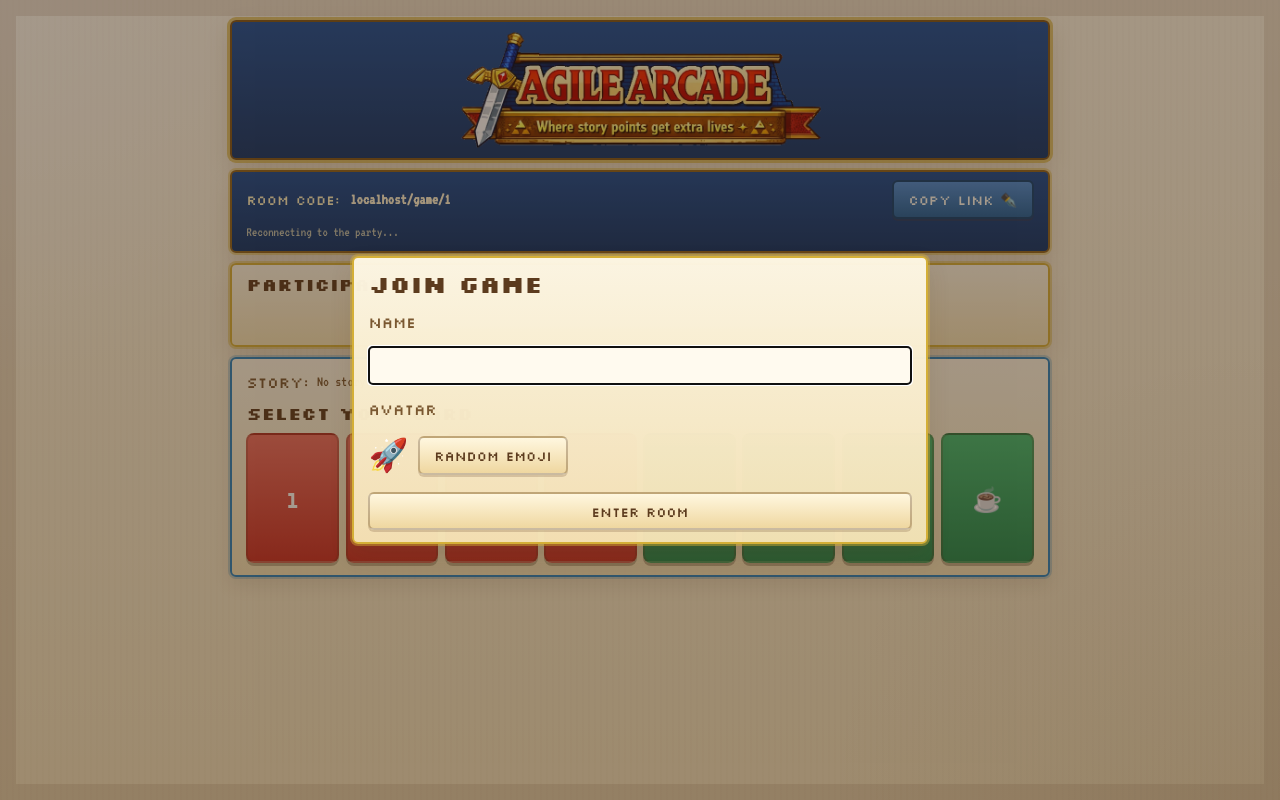
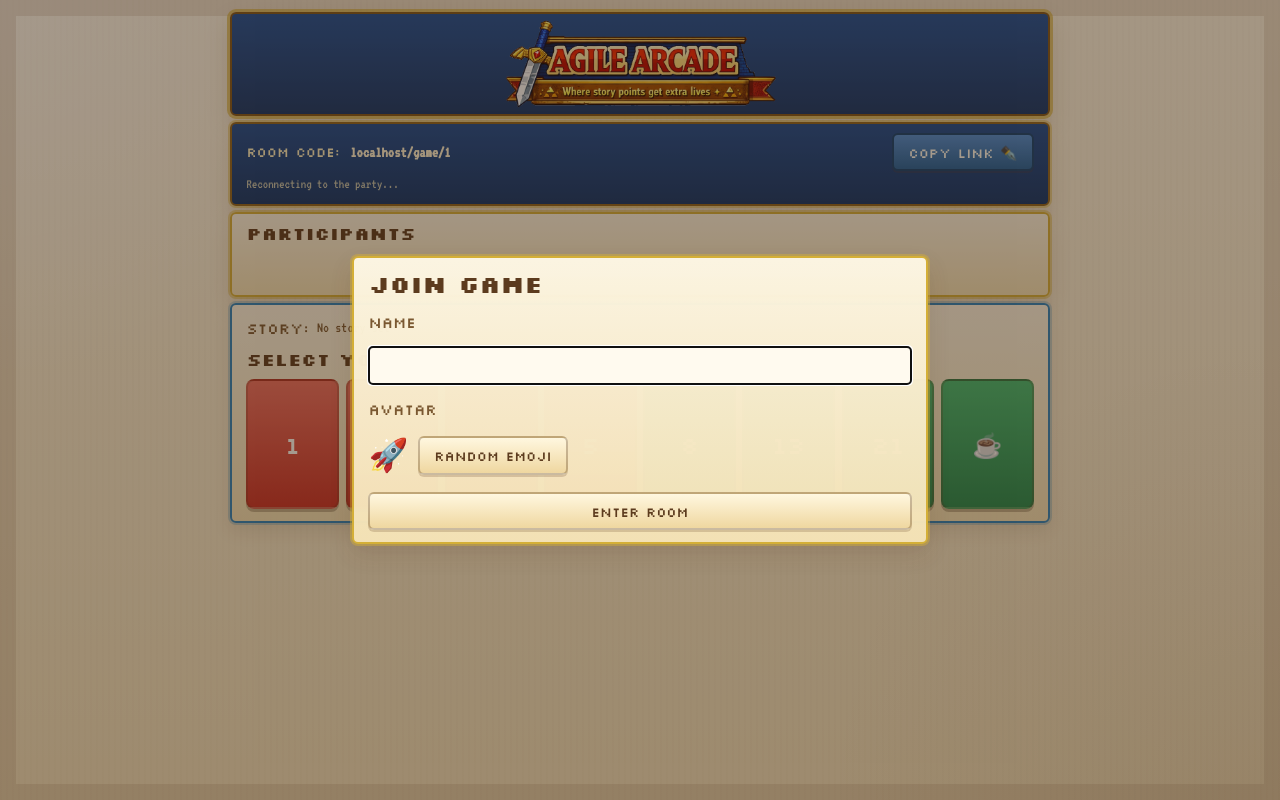
Before and after one commit to Dillie-O/agile-arcade, a Next.js app: page /game/1 in a window 1280 px wide. Built offline with nearby package versions, Linux system fonts and the light colour scheme.

Commit message:
Trim up spacing

```diff
--- a/src/app/globals.css
+++ b/src/app/globals.css
@@ -93,7 +93,7 @@ p {
 .layout-shell {
   width: 100%;
   min-height: 100dvh;
-  padding: 1.25rem;
+  padding: 0.75rem;
   display: flex;
   justify-content: center;
   align-items: flex-start;
@@ -104,7 +104,7 @@ p {
 .room-layout {
   width: min(820px, 100%);
   display: grid;
-  gap: 0.6rem;
+  gap: 0.4rem;
 }
 
 .panel {
@@ -134,13 +134,13 @@ p {
   gap: 0.4rem;
   justify-items: center;
   text-align: center;
-  padding: 0.5rem 0.9rem;
+  padding: 0.3rem 0.9rem;
 }
 
 .banner-img {
   max-width: 100%;
   height: auto;
-  max-height: 120px;
+  max-height: 90px;
   object-fit: contain;
 }
 
@@ -259,7 +259,7 @@ p {
 .game-grid {
   display: grid;
   grid-template-columns: 1fr;
-  gap: 0.6rem;
+  gap: 0.4rem;
 }
 
 .participants-panel,
@@ -510,7 +510,7 @@ p {
   flex-direction: column;
   align-items: center;
   gap: 0.5rem;
-  padding: 0.5rem 0;
+  padding: 0.25rem 0;
 }
 
 .result-row {
@@ -551,13 +551,13 @@ p {
 }
 
 .result-card {
-  width: clamp(60px, 10vw, 100px);
-  font-size: 2rem;
+  width: clamp(50px, 8vw, 80px);
+  font-size: 1.6rem;
 }
 
 .result-card-minor {
-  width: clamp(30px, 5vw, 50px);
-  font-size: 1rem;
+  width: clamp(25px, 4vw, 40px);
+  font-size: 0.85rem;
 }
 
 .alignment-label {
@@ -570,7 +570,7 @@ p {
 
 .alignment-pct {
   font-family: var(--font-heading);
-  font-size: 1.25rem;
+  font-size: 1rem;
   color: var(--text-primary, #3a2207);
 }
 
```
